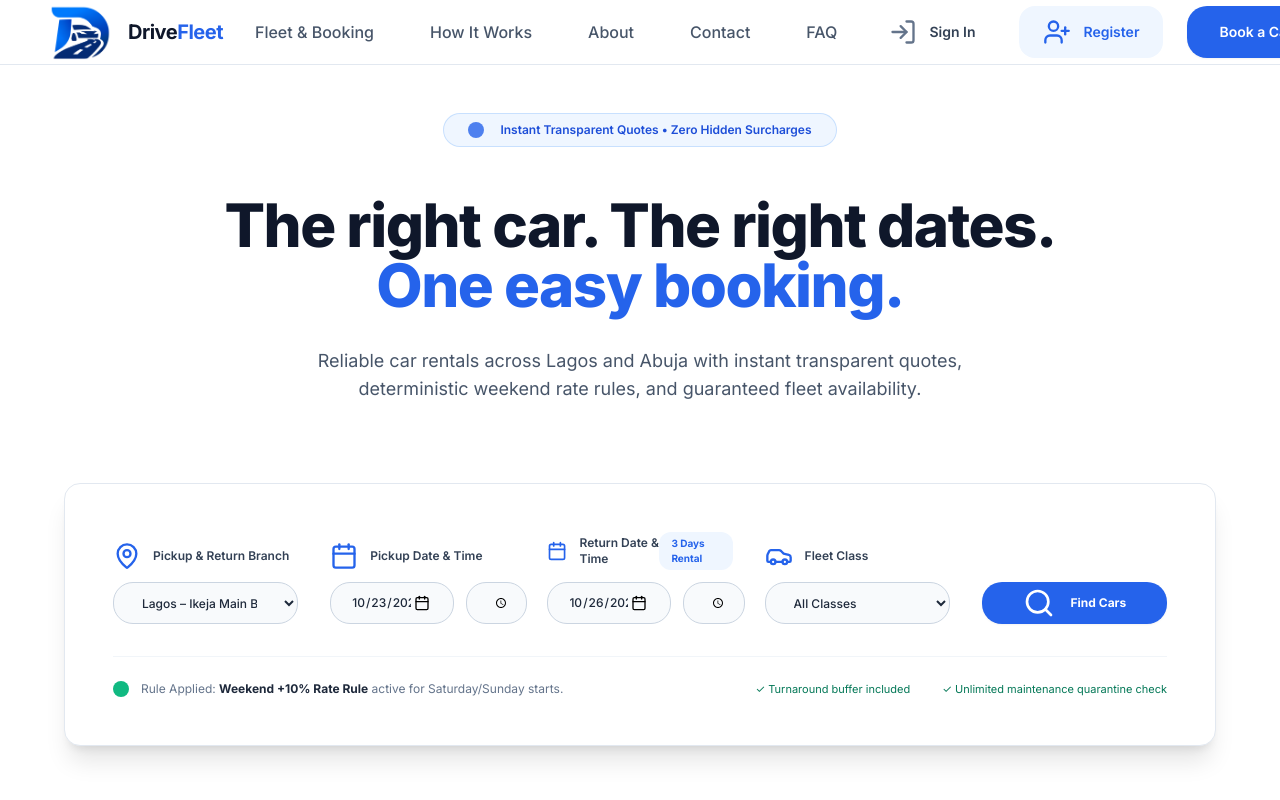
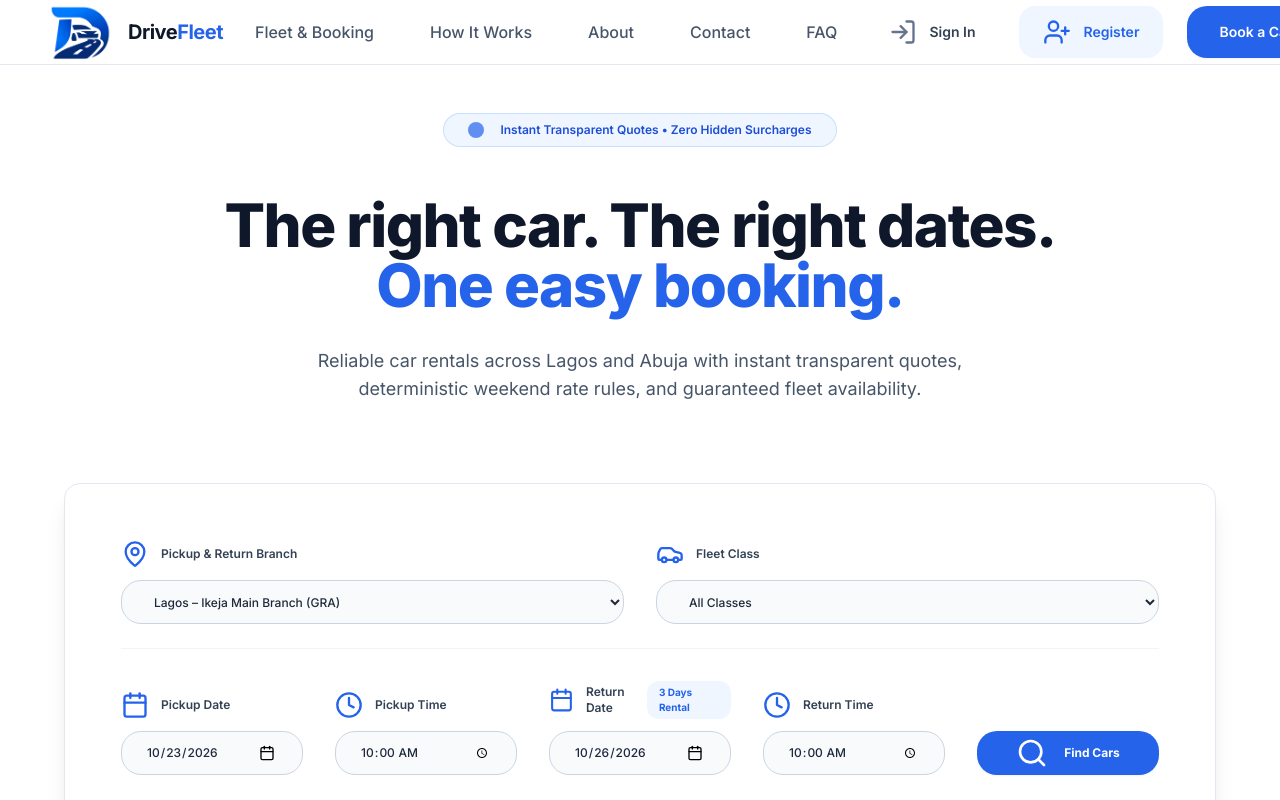
Before and after one commit to officialchrisdigital/DriveFleet, a React (Vite) app: page / in a window 1280 px wide. Shown: the top 800 px of the page. Built offline with nearby package versions, Linux system fonts and the light colour scheme.

Commit message:
fix(home): 2-tier search bar with prominent pickup/return time selectors

```diff
--- a/src/pages/public/HomePage.tsx
+++ b/src/pages/public/HomePage.tsx
@@ -2,6 +2,7 @@ import React, { useState } from 'react';
 import { Link, useNavigate } from 'react-router-dom';
 import { DEMO_VEHICLES } from '@/lib/demo-data';
 import { VehicleCard } from '@/components/vehicles/VehicleCard';
+import { saveSearchCriteria } from '@/lib/userBookings';
 import { Search, Calendar, MapPin, ShieldCheck, Clock, CheckCircle2, Award, ArrowRight, Car } from 'lucide-react';
 
 export function HomePage() {
@@ -13,9 +14,30 @@ export function HomePage() {
   const [returnTime, setReturnTime] = useState('10:00');
   const [fleetClass, setFleetClass] = useState('all');
 
+  const calculateDays = () => {
+    try {
+      const p = new Date(`${pickupDate}T${pickupTime}:00`).getTime();
+      const r = new Date(`${returnDate}T${returnTime}:00`).getTime();
+      const diffMs = r - p;
+      if (diffMs <= 0) return '1 Day Rental';
+      const days = Math.max(1, Math.ceil(diffMs / (1000 * 60 * 60 * 24)));
+      return `${days} Day${days > 1 ? 's' : ''} Rental`;
+    } catch {
+      return '3 Days Rental';
+    }
+  };
+
   const handleSearch = (e: React.FormEvent) => {
     e.preventDefault();
-    navigate(`/vehicles?branch=${selectedBranch}&pickup=${pickupDate}&return=${returnDate}&class=${fleetClass}`);
+    const branchLabel = selectedBranch === 'abuja' ? 'Abuja Central Terminal Hub' : 'Lagos Ikeja Main Branch (GRA)';
+    saveSearchCriteria({
+      hub: branchLabel,
+      pickupDate,
+      pickupTime,
+      returnDate,
+      returnTime,
+    });
+    navigate(`/vehicles?branch=${selectedBranch}&hub=${encodeURIComponent(branchLabel)}&pickupDate=${pickupDate}&pickupTime=${pickupTime}&returnDate=${returnDate}&returnTime=${returnTime}&class=${fleetClass}`);
   };
 
   return (
@@ -39,8 +61,10 @@ export function HomePage() {
           </p>
 
           {/* Booking Search Widget (Exact Mockup Match) */}
-          <div className="max-w-6xl mx-auto bg-white rounded-2xl border border-slate-200 shadow-xl p-5 sm:p-6 text-left relative z-10">
-            <form onSubmit={handleSearch} className="grid grid-cols-1 sm:grid-cols-2 lg:grid-cols-5 gap-4 items-end">
+          <div className="max-w-6xl mx-auto bg-white rounded-2xl border border-slate-200 shadow-xl p-5 sm:p-7 text-left relative z-10">
+            <form onSubmit={handleSearch} className="space-y-4">
+              {/* Tier 1: Branch & Fleet Class */}
+              <div className="grid grid-cols-1 md:grid-cols-2 gap-4 pb-3 border-b border-slate-100">
                 <div>
                   <label className="block text-xs font-semibold text-slate-700 mb-1.5 flex items-center gap-1.5">
                     <MapPin className="w-3.5 h-3.5 text-blue-600" />
@@ -49,58 +73,11 @@ export function HomePage() {
                   <select
                     value={selectedBranch}
                     onChange={(e) => setSelectedBranch(e.target.value)}
-                  className="w-full bg-slate-50 border border-slate-300 rounded-xl px-3 text-xs font-medium text-slate-800 focus:outline-none focus:ring-2 focus:ring-blue-600 h-[42px] cursor-pointer"
+                    className="w-full bg-slate-50 border border-slate-300 rounded-xl px-3.5 text-xs font-medium text-slate-800 focus:outline-none focus:ring-2 focus:ring-blue-600 h-[44px] cursor-pointer"
                   >
                     <option value="ikeja">Lagos – Ikeja Main Branch (GRA)</option>
                     <option value="abuja">Abuja – Central Terminal Hub</option>
                   </select>
-              </div>
-
-              <div>
-                <label className="block text-xs font-semibold text-slate-700 mb-1.5 flex items-center gap-1.5">
-                  <Calendar className="w-3.5 h-3.5 text-blue-600" />
-                  <span>Pickup Date & Time</span>
-                </label>
-                <div className="flex gap-1.5">
-                  <input
-                    type="date"
-                    value={pickupDate}
-                    onChange={(e) => setPickupDate(e.target.value)}
-                    className="w-2/3 bg-slate-50 border border-slate-300 rounded-xl px-2.5 text-xs font-medium text-slate-800 date-picker-black cursor-pointer h-[42px]"
-                  />
-                  <input
-                    type="time"
-                    value={pickupTime}
-                    onChange={(e) => setPickupTime(e.target.value)}
-                    className="w-1/3 bg-slate-50 border border-slate-300 rounded-xl px-2 text-xs font-medium text-slate-800 h-[42px]"
-                  />
-                </div>
-              </div>
-
-              <div>
-                <div className="flex items-center justify-between mb-1.5">
-                  <label className="text-xs font-semibold text-slate-700 flex items-center gap-1.5">
-                    <Calendar className="w-3.5 h-3.5 text-blue-600" />
-                    <span>Return Date & Time</span>
-                  </label>
-                  <span className="text-[10px] font-bold text-blue-600 bg-blue-50 px-1.5 py-0.5 rounded">
-                    3 Days Rental
-                  </span>
-                </div>
-                <div className="flex gap-1.5">
-                  <input
-                    type="date"
-                    value={returnDate}
-                    onChange={(e) => setReturnDate(e.target.value)}
-                    className="w-2/3 bg-slate-50 border border-slate-300 rounded-xl px-2.5 text-xs font-medium text-slate-800 date-picker-black cursor-pointer h-[42px]"
-                  />
-                  <input
-                    type="time"
-                    value={returnTime}
-                    onChange={(e) => setReturnTime(e.target.value)}
-                    className="w-1/3 bg-slate-50 border border-slate-300 rounded-xl px-2 text-xs font-medium text-slate-800 h-[42px]"
-                  />
-                </div>
                 </div>
 
                 <div>
@@ -111,7 +88,7 @@ export function HomePage() {
                   <select
                     value={fleetClass}
                     onChange={(e) => setFleetClass(e.target.value)}
-                  className="w-full bg-slate-50 border border-slate-300 rounded-xl px-3 text-xs font-medium text-slate-800 focus:outline-none focus:ring-2 focus:ring-blue-600 h-[42px] cursor-pointer"
+                    className="w-full bg-slate-50 border border-slate-300 rounded-xl px-3.5 text-xs font-medium text-slate-800 focus:outline-none focus:ring-2 focus:ring-blue-600 h-[44px] cursor-pointer"
                   >
                     <option value="all">All Classes</option>
                     <option value="suv">SUVs & AWD</option>
@@ -120,15 +97,76 @@ export function HomePage() {
                     <option value="economy">Economy</option>
                   </select>
                 </div>
+              </div>
+
+              {/* Tier 2: Pickup Date, Pickup Time, Return Date, Return Time, Find Cars */}
+              <div className="grid grid-cols-1 sm:grid-cols-2 lg:grid-cols-5 gap-4 items-end">
+                <div>
+                  <label className="block text-xs font-semibold text-slate-700 mb-1.5 flex items-center gap-1.5">
+                    <Calendar className="w-3.5 h-3.5 text-blue-600" />
+                    <span>Pickup Date</span>
+                  </label>
+                  <input
+                    type="date"
+                    value={pickupDate}
+                    onChange={(e) => setPickupDate(e.target.value)}
+                    className="w-full bg-slate-50 border border-slate-300 rounded-xl px-3 text-xs font-medium text-slate-800 date-picker-black cursor-pointer h-[44px]"
+                  />
+                </div>
+
+                <div>
+                  <label className="block text-xs font-semibold text-slate-700 mb-1.5 flex items-center gap-1.5">
+                    <Clock className="w-3.5 h-3.5 text-blue-600" />
+                    <span>Pickup Time</span>
+                  </label>
+                  <input
+                    type="time"
+                    value={pickupTime}
+                    onChange={(e) => setPickupTime(e.target.value)}
+                    className="w-full bg-slate-50 border border-slate-300 rounded-xl px-3 text-xs font-medium text-slate-800 cursor-pointer h-[44px]"
+                  />
+                </div>
+
+                <div>
+                  <div className="flex items-center justify-between mb-1.5">
+                    <label className="text-xs font-semibold text-slate-700 flex items-center gap-1.5">
+                      <Calendar className="w-3.5 h-3.5 text-blue-600" />
+                      <span>Return Date</span>
+                    </label>
+                    <span className="text-[10px] font-bold text-blue-600 bg-blue-50 px-1.5 py-0.5 rounded">
+                      {calculateDays()}
+                    </span>
+                  </div>
+                  <input
+                    type="date"
+                    value={returnDate}
+                    onChange={(e) => setReturnDate(e.target.value)}
+                    className="w-full bg-slate-50 border border-slate-300 rounded-xl px-3 text-xs font-medium text-slate-800 date-picker-black cursor-pointer h-[44px]"
+                  />
+                </div>
+
+                <div>
+                  <label className="block text-xs font-semibold text-slate-700 mb-1.5 flex items-center gap-1.5">
+                    <Clock className="w-3.5 h-3.5 text-blue-600" />
+                    <span>Return Time</span>
+                  </label>
+                  <input
+                    type="time"
+                    value={returnTime}
+                    onChange={(e) => setReturnTime(e.target.value)}
+                    className="w-full bg-slate-50 border border-slate-300 rounded-xl px-3 text-xs font-medium text-slate-800 cursor-pointer h-[44px]"
+                  />
+                </div>
 
                 <div className="sm:col-span-2 lg:col-span-1">
                   <button
                     type="submit"
-                  className="w-full bg-blue-600 hover:bg-blue-700 active:bg-blue-800 text-white font-bold rounded-xl flex items-center justify-center gap-2 shadow-sm hover:shadow transition-all text-xs h-[42px]"
+                    className="w-full bg-blue-600 hover:bg-blue-700 active:bg-blue-800 text-white font-bold rounded-xl flex items-center justify-center gap-2 shadow-sm hover:shadow transition-all text-xs h-[44px]"
                   >
                     <Search className="w-4 h-4" />
                     <span>Find Cars</span>
                   </button>
+                </div>
               </div>
             </form>
 
```
Lines whose indentation alone changed are shown as unchanged.
